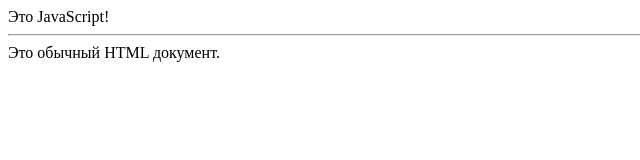
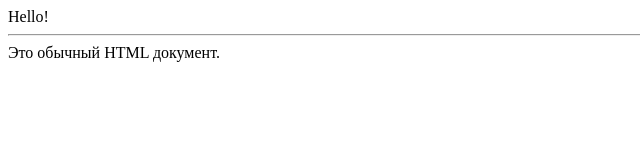
Before and after one commit to daria83829/jslab1, a plain HTML site: page primer2.html in a window 1280 px wide. Shown: the full height of the page, 0-640 px from the left. Drawn offline with Linux system fonts and the light colour scheme.

Commit message:
Update and rename index.html to primer2.html

```diff
--- a/index.html
+++ b/primer2.html
@@ -2,7 +2,8 @@
 <body>
 <!-- Сценарий -->
 <script>
-document.write("Это JavaScript!");
+alert ("Hello?");
+document.write("Hello!");
 </script>
 <!-- Конец сценария -->
 <hr>
```
